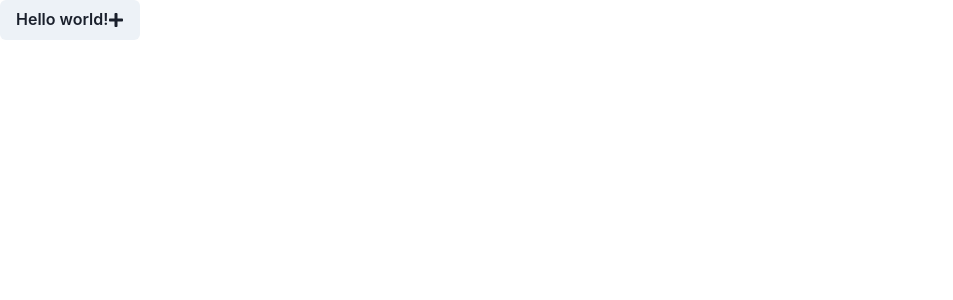
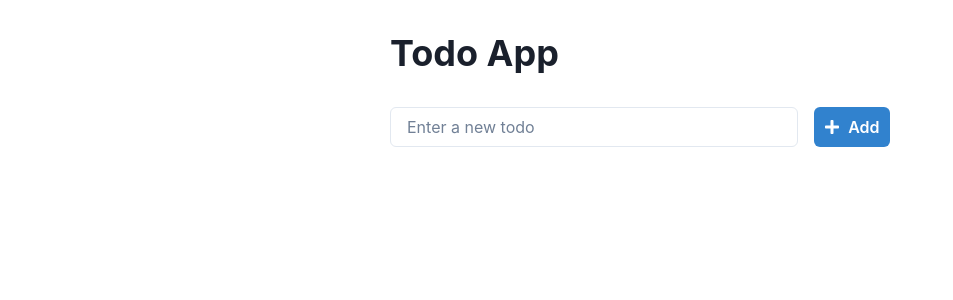
Before and after one commit to GPT-Engineer-App-Dev/mock-shuffle, a React (Vite) app: page / in a window 1280 px wide. Shown: the top 300 px of the page, without its empty margins (0-953 px from the left). Built offline with nearby package versions, Linux system fonts and the light colour scheme.

Commit message:
Implement basic todo list functionality

```diff
--- a/src/pages/Index.jsx
+++ b/src/pages/Index.jsx
@@ -1,15 +1,53 @@
-// Complete the Index page component here
-// Use chakra-ui
-import { Button } from "@chakra-ui/react"; // example
-import { FaPlus } from "react-icons/fa"; // example - use react-icons/fa for icons
+import { useState } from "react";
+import { Box, Heading, Input, Button, Flex, Spacer, List, ListItem, IconButton } from "@chakra-ui/react";
+import { FaPlus, FaCheck, FaTrash } from "react-icons/fa";
 
 const Index = () => {
-  // TODO: Create the website here!
+  const [todos, setTodos] = useState([]);
+  const [newTodo, setNewTodo] = useState("");
+
+  const handleSubmit = (e) => {
+    e.preventDefault();
+    setTodos([...todos, { text: newTodo, completed: false }]);
+    setNewTodo("");
+  };
+
+  const toggleComplete = (index) => {
+    const newTodos = [...todos];
+    newTodos[index].completed = !newTodos[index].completed;
+    setTodos(newTodos);
+  };
+
+  const deleteTodo = (index) => {
+    const newTodos = todos.filter((todo, i) => i !== index);
+    setTodos(newTodos);
+  };
+
   return (
-    <Button>
-      Hello world! <FaPlus />
-    </Button>
-  ); // example
+    <Box maxWidth="500px" mx="auto" mt={8}>
+      <Heading mb={8}>Todo App</Heading>
+      <form onSubmit={handleSubmit}>
+        <Flex>
+          <Input value={newTodo} onChange={(e) => setNewTodo(e.target.value)} placeholder="Enter a new todo" mr={4} />
+          <Button type="submit" colorScheme="blue" leftIcon={<FaPlus />}>
+            Add
+          </Button>
+        </Flex>
+      </form>
+      <List mt={8} spacing={4}>
+        {todos.map((todo, index) => (
+          <ListItem key={index} p={4} borderWidth={1} borderRadius="md" textDecoration={todo.completed ? "line-through" : "none"}>
+            <Flex align="center">
+              {todo.text}
+              <Spacer />
+              <IconButton icon={<FaCheck />} onClick={() => toggleComplete(index)} mr={4} />
+              <IconButton icon={<FaTrash />} onClick={() => deleteTodo(index)} />
+            </Flex>
+          </ListItem>
+        ))}
+      </List>
+    </Box>
+  );
 };
 
 export default Index;
```
